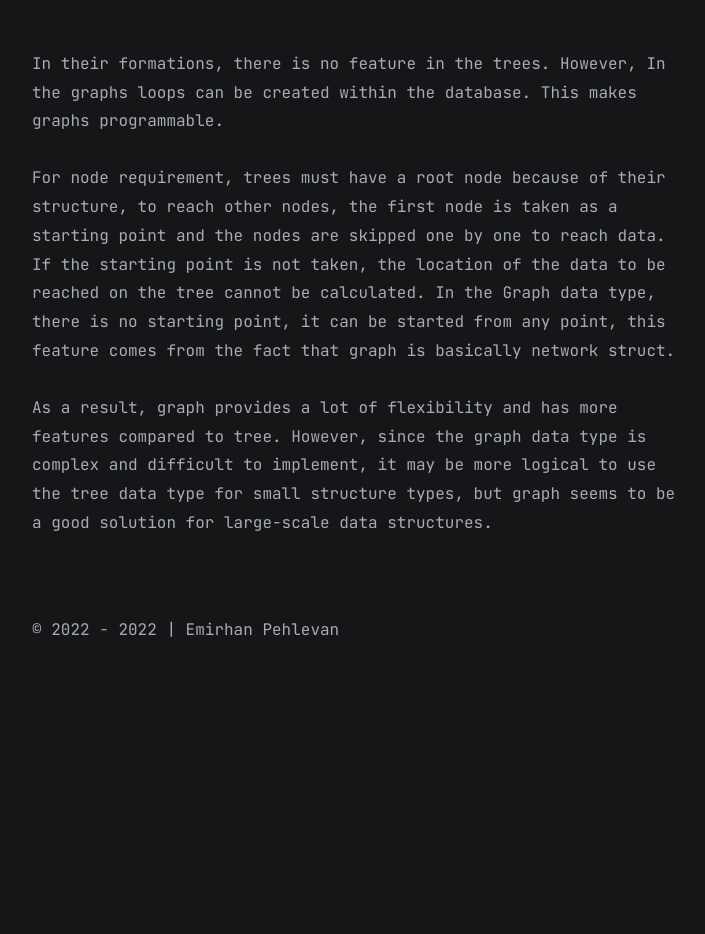
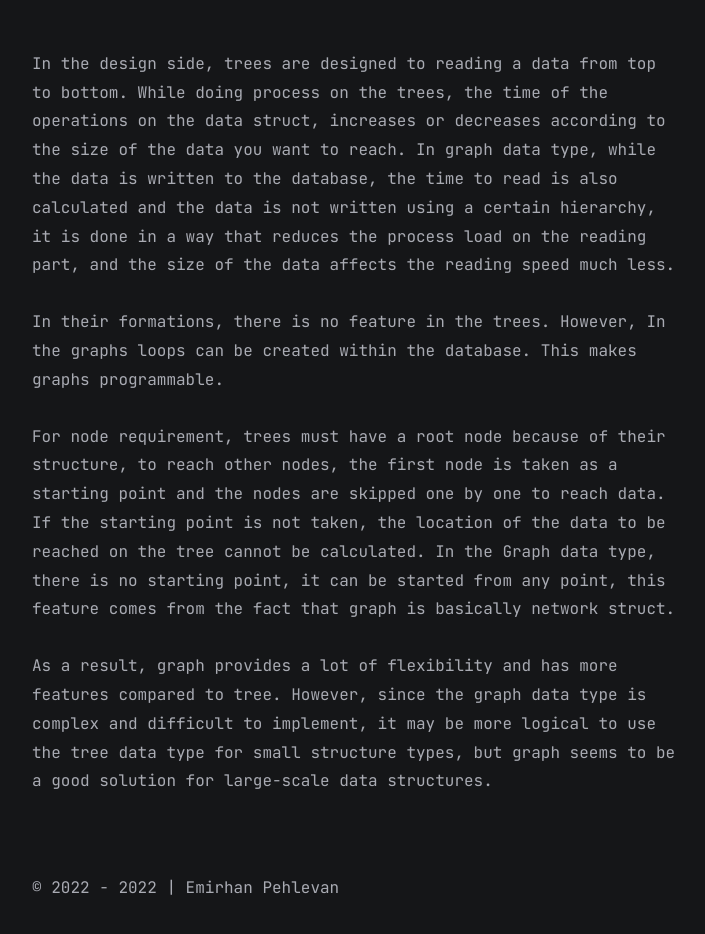
Before and after one commit to emirhanpehlevan/emirhanpehlevan.github.io, a Jekyll site: the page built from all_collections/_posts/2022-6-06-differences-between-tree-and-graph.md, in a window 1280 px wide, cut to the strip 932-1900 px from the top of the page. Shown: the top 934 px of the strip, without its empty margins (283-988 px from the left). Built offline with Jekyll 4.4.1, drawn with Linux system fonts in a browser that asks for light colours; before the commit the page ends 1642 px from its top, so only the background shows below that.

Commit message:
Update 2022-6-06-differences-between-tree-and-graph.md

```diff
--- a/all_collections/_posts/2022-6-06-differences-between-tree-and-graph.md
+++ b/all_collections/_posts/2022-6-06-differences-between-tree-and-graph.md
@@ -9,6 +9,8 @@ Although tree and graph are non-linear data structures, there are many differenc
 
 ![alt](https://picsum.photos/800/300)
 
+In the design side, trees are designed to reading a data from top to bottom. While doing process on the trees, the time of the operations on the data struct, increases or decreases according to the size of the data you want to reach. In graph data type, while the data is written to the database, the time to read is also calculated and the data is not written using a certain hierarchy, it is done in a way that reduces the process load on the reading part, and the size of the data affects the reading speed much less.
+
 In their formations, there is no feature in the trees. However, In the graphs loops can be created within the database. This makes graphs programmable.
 
 For node requirement, trees must have a root node because of their structure, to reach other nodes, the first node is taken as a starting point and the nodes are skipped one by one to reach data. If the starting point is not taken, the location of the data to be reached on the tree cannot be calculated. In the Graph data type, there is no starting point, it can be started from any point, this feature comes from the fact that graph is basically network struct.
```
